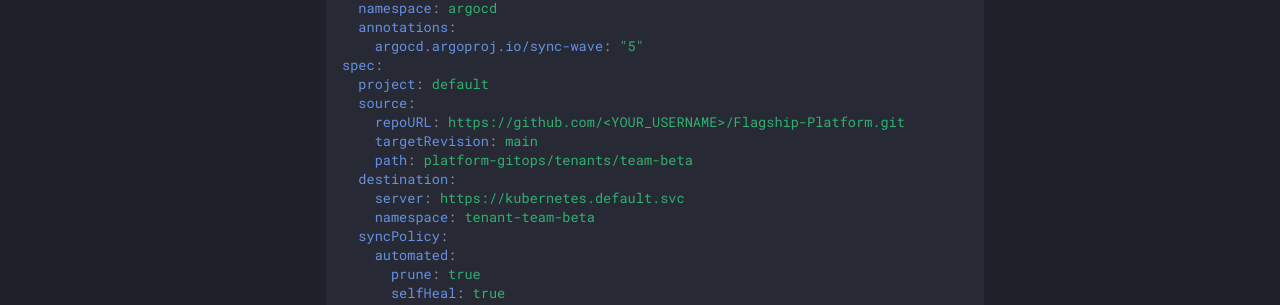
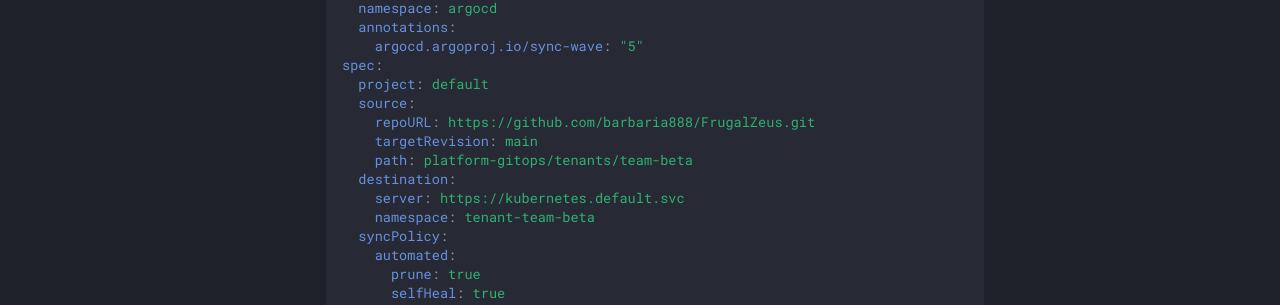
Before and after one commit to barbaria888/FrugalZeus, an MkDocs documentation site: the page built from docs/docs/onboarding.md, in a window 1280 px wide and 1397 px high. Shown: the part 766-1071 px from the top of the window. Built offline with MkDocs 1.6.1 and Material for MkDocs 9.7.7, drawn with Linux system fonts in a browser that asks for light colours; some of the changed lines change nothing that is shown.

Commit message:
chore: replace repoURL and username placeholders

```diff
--- a/docs/docs/onboarding.md
+++ b/docs/docs/onboarding.md
@@ -30,7 +30,7 @@ To onboard a new tenant team (e.g., `team-beta`), follow these simple steps:
    spec:
      project: default
      source:
-       repoURL: https://github.com/<YOUR_USERNAME>/Flagship-Platform.git
+       repoURL: https://github.com/barbaria888/FrugalZeus.git
        targetRevision: main
        path: platform-gitops/tenants/team-beta
      destination:
```
Also changed, not shown: README.md, 3 other files.
